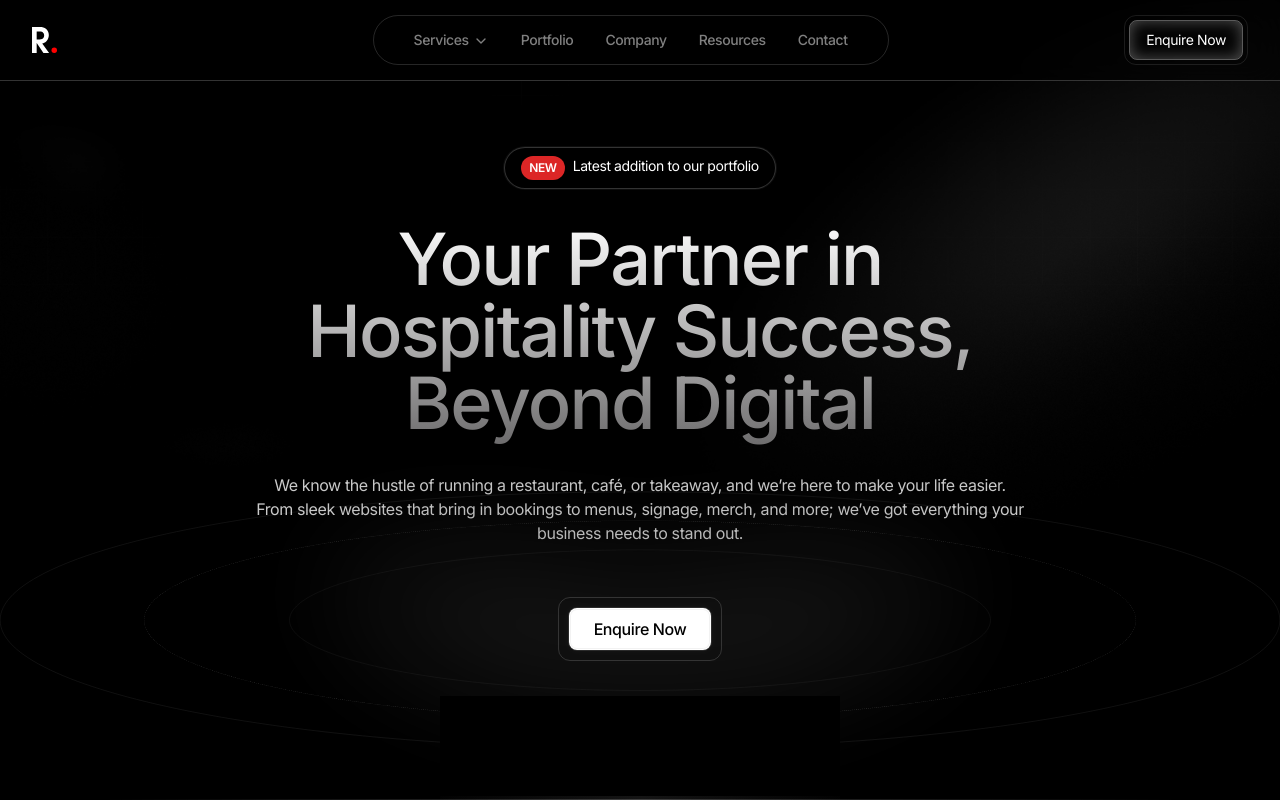
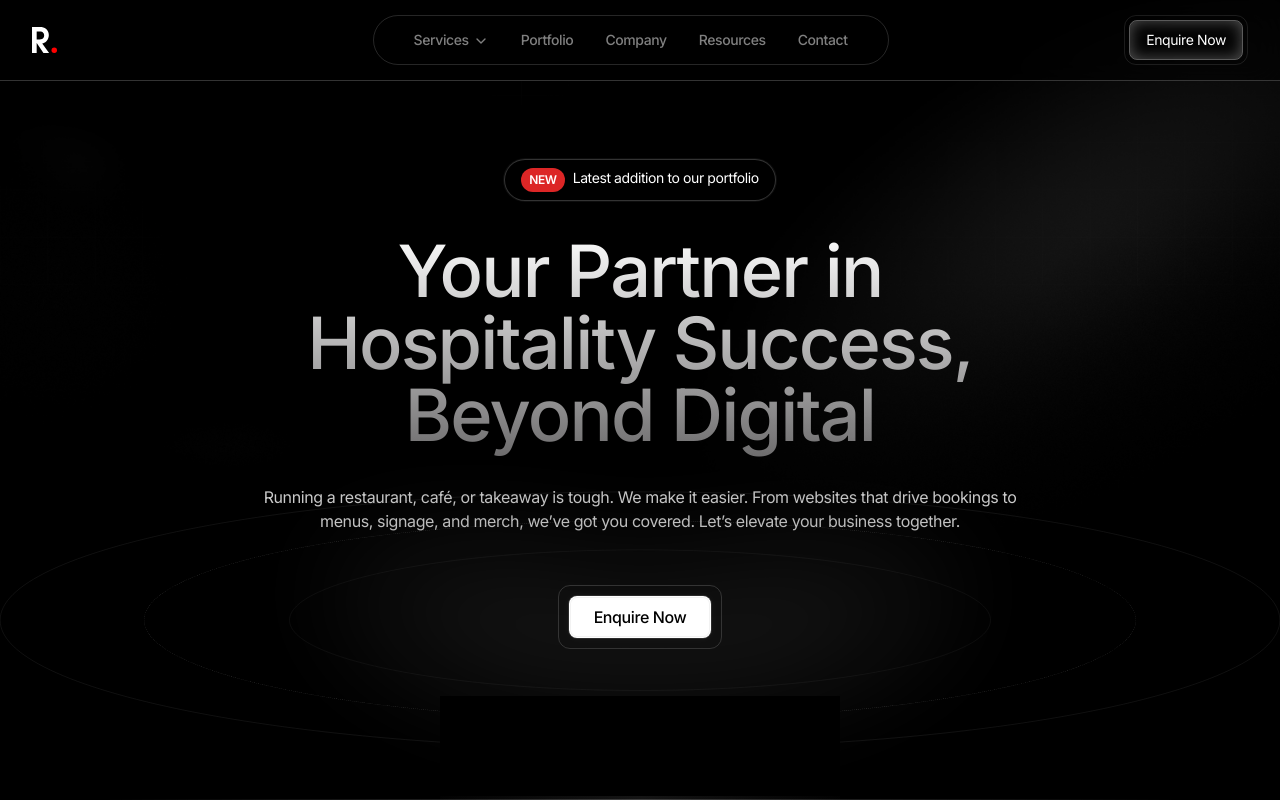
Before and after one commit to grandmasterkd/restorefine-website, a Next.js app: page / in a window 1280 px wide. Shown: the top 800 px of the page. Built offline with nearby package versions, Linux system fonts and the light colour scheme.

Commit message:
chore: updated hero sub text

```diff
--- a/pages/home/hero.tsx
+++ b/pages/home/hero.tsx
@@ -54,10 +54,9 @@ export default function Hero() {
       </h1>
       {/* Description */}
       <p className="mx-auto mb-12 max-w-3xl font-normal text-white/80">
-        We know the hustle of running a restaurant, café, or takeaway, and we’re
-        here to make your life easier. From sleek websites that bring in
-        bookings to menus, signage, merch, and more; we’ve got everything your
-        business needs to stand out.
+        Running a restaurant, café, or takeaway is tough. We make it easier.
+        From websites that drive bookings to menus, signage, and merch, we’ve
+        got you covered. Let’s elevate your business together.
       </p>
       {/* CTA Button */}
       <div className="w-fit rounded-xl border border-white/20 p-2.5">
```
